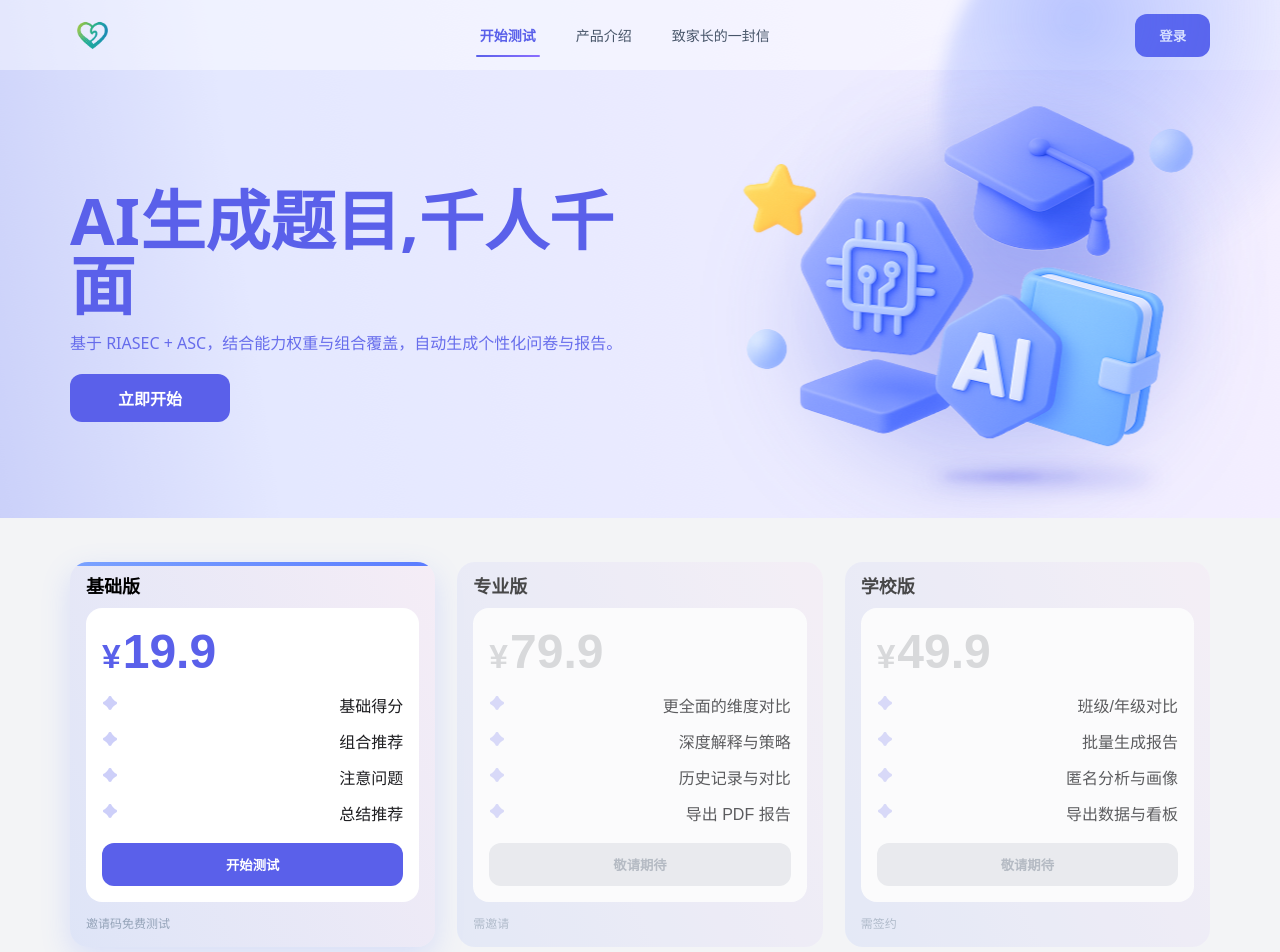
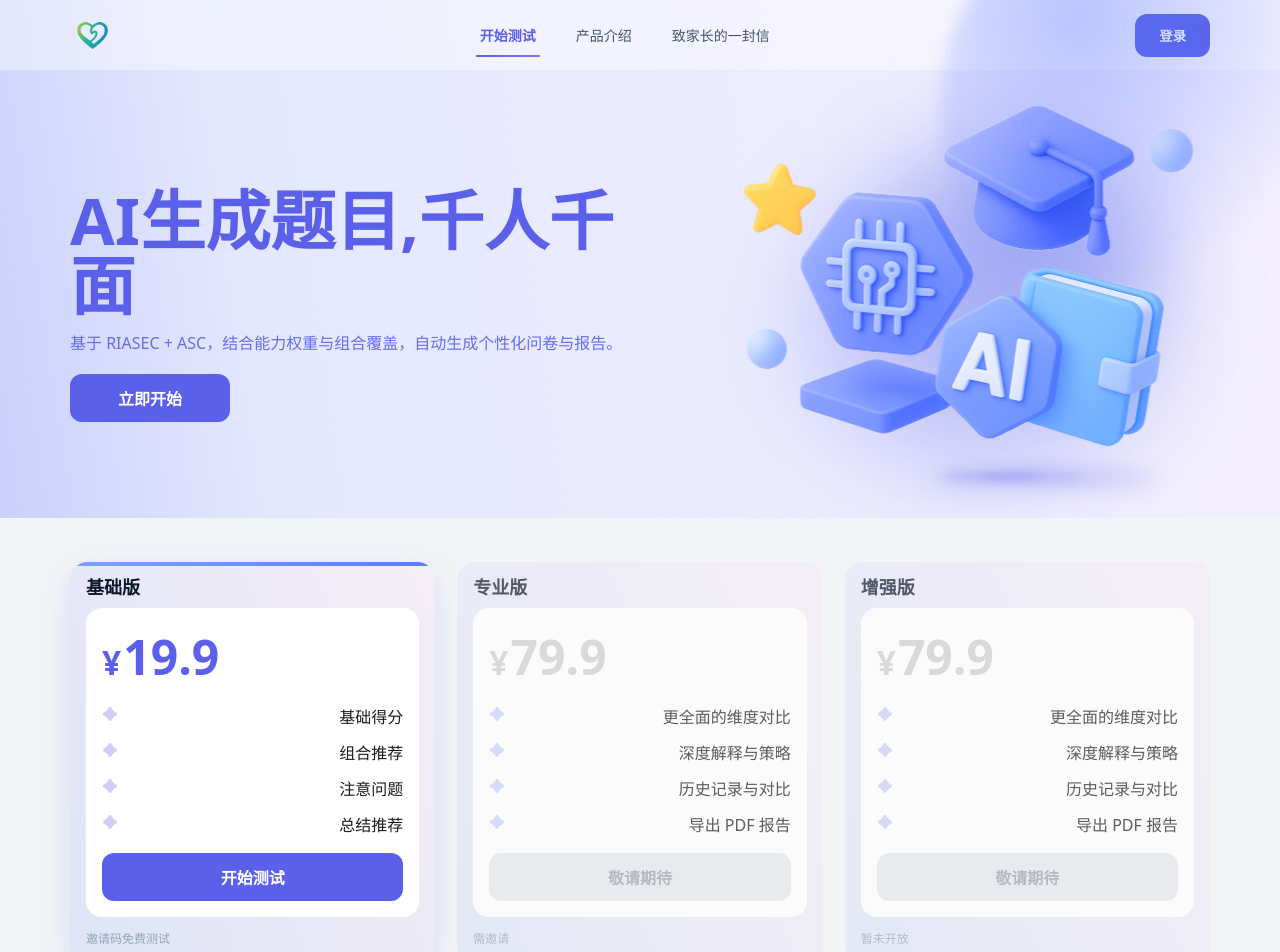
Before and after one commit to hopwesley/wenxintai, a Vue app in the folder frontend/: page / in a window 1280 px wide. Shown: the top 952 px of the page. Built offline with nearby package versions, Linux system fonts and the light colour scheme.

Commit message:
refactor content

```diff
--- a/frontend/src/controller/AssessmentReport.ts
+++ b/frontend/src/controller/AssessmentReport.ts
@@ -239,7 +239,7 @@ export const aiReportData = ref<AIReportPayload | null>(null)
 export function useReportPage() {
     const {showLoading, hideLoading} = useGlobalLoading()
     const route = useRoute()
-    const {state} = useTestSession()
+    const {state,resetSession} = useTestSession()
     const {showAlert} = useAlert()
     const router = useRouter()
 
@@ -535,10 +535,8 @@ export function useReportPage() {
 
     function handleSseDone(raw: string) {
         try {
-            let parsed = JSON.parse(raw) as AIReportPayload
-            if (typeof parsed === 'string') {
-                parsed = JSON.parse(parsed) as AIReportPayload
-            }
+            let parsed = JSON.parse(raw)
+            parsed = JSON.parse(parsed) as AIReportPayload
             console.log('------>>> parsed object:', parsed)
             aiReportData.value = parsed
 
@@ -592,6 +590,7 @@ export function useReportPage() {
     })
 
     const handleBackToHome = () => {
+        resetSession();
         const public_id = state.recordPublicID
         return apiRequest<ReportRawData>('/api/finish_report', {
             method: 'POST',
--- a/frontend/src/controller/HomeView.ts
+++ b/frontend/src/controller/HomeView.ts
@@ -9,10 +9,8 @@ import {useAuthStore} from '@/controller/wx_auth'
 import {
     StageBasic,
     TestTypeBasic,
-    TestTypePro,
-    TestTypeSchool,
     type TestFlowStep,
-    pushStageRoute,
+    pushStageRoute, PlanKey,
 } from "@/controller/common";
 
 
@@ -22,7 +20,7 @@ export interface FetchTestFlowRequest {
 
 export interface FetchTestFlowResponse {
     public_id: string
-    business_type: string
+    business_type: PlanKey
 
     // 完整流程
     steps: TestFlowStep[]
@@ -42,9 +40,6 @@ export async function fetchTestFlow(payload: FetchTestFlowRequest) {
 
 export function useHomeView() {
 
-    type PlanKey = typeof TestTypeBasic | typeof TestTypePro | typeof TestTypeSchool
-
-    const inviteCodeInput = ref('')
     const inviteStatus = ref<'idle' | 'success' | 'error'>('idle')
 
     function handleFlowError(msg: string) {
@@ -70,10 +65,10 @@ export function useHomeView() {
     const inviteModalOpen = ref(false)
 
     function openLogin() {
-        authStore.startWeChatLogin().then(r => {})
+        authStore.startWeChatLogin().then()
     }
 
-    function startTest(typ: string) {
+    function startTest(typ: PlanKey) {
         setBusinessType(typ)
         inviteModalOpen.value = true
     }
--- a/frontend/src/controller/common.ts
+++ b/frontend/src/controller/common.ts
@@ -3,7 +3,9 @@ import type { Router } from 'vue-router'
 
 export const TestTypeBasic = "basic"
 export const TestTypePro = "pro"
+export const TestTypeAdv = "adv"
 export const TestTypeSchool = "school"
+export type PlanKey = typeof TestTypeBasic | typeof TestTypePro | typeof TestTypeSchool|typeof TestTypeAdv
 
 export const StageBasic = "basic-info"
 export const StageReport = "report"
@@ -173,29 +175,6 @@ export function pushStageRoute(
     })
 }
 
-export function useTestCommon() {
-    return {
-        // 业务类型
-        TestTypeBasic,
-        TestTypePro,
-        TestTypeSchool,
-
-        // 各个阶段的路由 key
-        StageBasic,
-        StageReport,
-        StageRiasec,
-        StageAsc,
-        StageOcean,
-        StageMotivation,
-
-        // 模式 & 量表
-        Mode33,
-        Mode312,
-        scaleOptions,
-    }
-}
-
-
 export function useSseLogs(
     maxLines = 8,
     minChunkLen = 20,
--- a/frontend/src/controller/testSession.ts
+++ b/frontend/src/controller/testSession.ts
@@ -1,9 +1,7 @@
 import { reactive, watch } from 'vue'
 import {
-    ModeOption,
-    TestTypeBasic,
-    TestTypePro,
-    TestTypeSchool,
+    AnswerValue,
+    ModeOption, PlanKey,
     type TestFlowStep,
 } from '@/controller/common'
 
@@ -11,7 +9,7 @@ const STORAGE_KEY = 'wenxintai:test-session'
 
 export interface TestSession {
     recordPublicID?: string
-    businessType?: typeof TestTypeBasic | typeof TestTypePro | typeof TestTypeSchool | string
+    businessType?: PlanKey
     testFlowSteps?: TestFlowStep[]
     testRoutes?: string[]
     nextRouteItem: Record<string, number>
@@ -105,10 +103,6 @@ watch(
 )
 
 export function useTestSession() {
-    function setCurrentStep(step: number) {
-        state.currentStep = step
-    }
-
     function setTestConfig(payload: { grade: string; mode: ModeOption; hobby?: string }) {
         state.grade = payload.grade
         state.mode = payload.mode
@@ -120,7 +114,7 @@ export function useTestSession() {
         state.inviteCode = normalized || undefined
     }
 
-    function setBusinessType(typ: string | undefined) {
+    function setBusinessType(typ: PlanKey) {
         if (!typ) return
         state.businessType = typ
     }
@@ -134,12 +128,6 @@ export function useTestSession() {
             state.nextRouteItem = {}
         }
     }
-
-    function setTestRoutes(routes: string[]) {
-        if (!routes || routes.length === 0) return
-        state.testRoutes = routes
-    }
-
     function setNextRouteItem(route:string, rid:number){
         if (!route) return
 
@@ -178,26 +166,21 @@ export function useTestSession() {
         state.testRoutes = undefined
         state.nextRouteItem = {}
         state.stageAnswers = {}
-        // 重置内存里的 state
         Object.assign(state, { ...defaultSession })
-        // 清理 localStorage
         clearStorage()
     }
 
     return {
         state,
-
-        setCurrentStep,
         setTestConfig,
         setInviteCode,
         setBusinessType,
         setTestFlow,
-        setTestRoutes,
         setPublicID,
         getPublicID,
         setNextRouteItem,
-
         saveStageAnswers,
         loadStageAnswers,
+        resetSession,
     }
 }
--- a/frontend/src/views/HomeView.vue
+++ b/frontend/src/views/HomeView.vue
@@ -33,12 +33,12 @@
         </div>
       </div>
     </section>
+
     <section class="plans container" id="section-start-test">
-      <button
+      <div
           class="plan-card plan-a"
-          :class="{ 'is-active': activePlan === 'basic' }"
-          @click="activePlan = 'basic'"
-          type="button"
+          :class="{ 'is-active': activePlan === TestTypeBasic }"
+          @click="activePlan = TestTypeBasic"
       >
         <div class="planA-head">基础版</div>
         <div class="plan-card-content">
@@ -48,8 +48,7 @@
           <ul class="plan-features">
             <li class="plan-lists">
               <div class="list-icon">
-                <svg width="16px" height="16px" viewBox="0 0 16 16" version="1.1" xmlns="http://www.w3.org/2000/svg"
-                     xmlns:xlink="http://www.w3.org/1999/xlink">
+                <svg width="16px" height="16px" viewBox="0 0 16 16"  xmlns="http://www.w3.org/2000/svg" >
                   <title>形状结合</title>
                   <g id="页面-1" stroke="none" stroke-width="1" fill="none" fill-rule="evenodd" opacity="0.300000012">
                     <g id="banner01备份" transform="translate(-324, -742)" fill="#5A60EA">
@@ -65,8 +64,7 @@
             </li>
             <li class="plan-lists">
               <div class="list-icon">
-                <svg width="16px" height="16px" viewBox="0 0 16 16" version="1.1" xmlns="http://www.w3.org/2000/svg"
-                     xmlns:xlink="http://www.w3.org/1999/xlink">
+                <svg width="16px" height="16px" viewBox="0 0 16 16" xmlns="http://www.w3.org/2000/svg" >
                   <title>形状结合</title>
                   <g id="页面-1" stroke="none" stroke-width="1" fill="none" fill-rule="evenodd" opacity="0.300000012">
                     <g id="banner01备份" transform="translate(-324, -742)" fill="#5A60EA">
@@ -119,11 +117,11 @@
           </RouterLink>
         </div>
         <p class="plan-tip">邀请码免费测试</p>
-      </button>
-      <button
+      </div>
+      <div
           class="plan-card plan-pro"
-          :class="{ 'is-active': activePlan === 'pro', disabled: true }"
-          @click="activePlan = 'pro'"
+          :class="{ 'is-active': activePlan === TestTypePro, disabled: true }"
+          @click="activePlan = TestTypePro"
           type="button"
           aria-disabled="true"
       >
@@ -205,11 +203,97 @@
           <div class="btn btn-disabled w-full" aria-disabled="true">敬请期待</div>
         </div>
         <p class="plan-tip">需邀请</p>
-      </button>
-      <button
+      </div>
+      <div
+          class="plan-card plan-pro"
+          :class="{ 'is-active': activePlan === TestTypeAdv, disabled: true }"
+          @click="activePlan = TestTypeAdv"
+          type="button"
+          aria-disabled="true"
+      >
+        <div class="planA-head">增强版</div>
+        <div class="plan-card-content">
+          <div class="plan-head">
+            <div class="price price-gray"><span class="currency">¥</span>79.9</div>
+          </div>
+          <ul class="plan-features">
+            <li class="plan-lists">
+              <div class="list-icon">
+                <svg width="16px" height="16px" viewBox="0 0 16 16" version="1.1" xmlns="http://www.w3.org/2000/svg"
+                     xmlns:xlink="http://www.w3.org/1999/xlink">
+                  <title>形状结合</title>
+                  <g id="页面-1" stroke="none" stroke-width="1" fill="none" fill-rule="evenodd" opacity="0.300000012">
+                    <g id="banner01备份" transform="translate(-324, -742)" fill="#5A60EA">
+                      <path
+                          d="M337.608242,745.911968 L337.575942,745.984855 C337.119327,747.069316 336.836904,748.567485 336.836904,750.222317 C336.836904,751.769892 337.083903,753.180453 337.489381,754.243768 C337.129462,754.709541 336.710603,755.128402 336.244547,755.489232 C335.182367,755.083015 333.771411,754.835864 332.223358,754.835864 C330.530609,754.835864 329.001785,755.131376 327.912006,755.606561 C327.330883,755.182193 326.817434,754.668743 326.392425,754.086618 C326.868431,752.996904 327.163763,751.468498 327.163763,749.776268 C327.163763,748.228215 326.916611,746.81726 326.51091,745.75383 C326.871565,745.288761 327.289801,744.870524 327.755104,744.51014 C328.8183,744.915571 330.229256,745.162722 331.777309,745.162722 C333.469539,745.162722 334.997944,744.86739 336.087658,744.392462 C336.669701,744.81631 337.183199,745.329796 337.608242,745.911968 Z"
+                          id="形状结合"
+                          transform="translate(332.0003, 749.9995) rotate(-45) translate(-332.0003, -749.9995)"></path>
+                    </g>
+                  </g>
+                </svg>
+              </div>
+              <div class="list-intro">更全面的维度对比</div>
+            </li>
+            <li class="plan-lists">
+              <div class="list-icon">
+                <svg width="16px" height="16px" viewBox="0 0 16 16" version="1.1" xmlns="http://www.w3.org/2000/svg"
+                     xmlns:xlink="http://www.w3.org/1999/xlink">
+                  <title>形状结合</title>
+                  <g id="页面-1" stroke="none" stroke-width="1" fill="none" fill-rule="evenodd" opacity="0.300000012">
+                    <g id="banner01备份" transform="translate(-324, -742)" fill="#5A60EA">
+                      <path
+                          d="M337.608242,745.911968 L337.575942,745.984855 C337.119327,747.069316 336.836904,748.567485 336.836904,750.222317 C336.836904,751.769892 337.083903,753.180453 337.489381,754.243768 C337.129462,754.709541 336.710603,755.128402 336.244547,755.489232 C335.182367,755.083015 333.771411,754.835864 332.223358,754.835864 C330.530609,754.835864 329.001785,755.131376 327.912006,755.606561 C327.330883,755.182193 326.817434,754.668743 326.392425,754.086618 C326.868431,752.996904 327.163763,751.468498 327.163763,749.776268 C327.163763,748.228215 326.916611,746.81726 326.51091,745.75383 C326.871565,745.288761 327.289801,744.870524 327.755104,744.51014 C328.8183,744.915571 330.229256,745.162722 331.777309,745.162722 C333.469539,745.162722 334.997944,744.86739 336.087658,744.392462 C336.669701,744.81631 337.183199,745.329796 337.608242,745.911968 Z"
+                          id="形状结合"
+                          transform="translate(332.0003, 749.9995) rotate(-45) translate(-332.0003, -749.9995)"></path>
+                    </g>
+                  </g>
+                </svg>
+              </div>
+              <div class="list-intro">深度解释与策略</div>
+            </li>
+            <li class="plan-lists">
+              <div class="list-icon">
+                <svg width="16px" height="16px" viewBox="0 0 16 16" version="1.1" xmlns="http://www.w3.org/2000/svg"
+                     xmlns:xlink="http://www.w3.org/1999/xlink">
+                  <title>形状结合</title>
+                  <g id="页面-1" stroke="none" stroke-width="1" fill="none" fill-rule="evenodd" opacity="0.300000012">
+                    <g id="banner01备份" transform="translate(-324, -742)" fill="#5A60EA">
+                      <path
+                          d="M337.608242,745.911968 L337.575942,745.984855 C337.119327,747.069316 336.836904,748.567485 336.836904,750.222317 C336.836904,751.769892 337.083903,753.180453 337.489381,754.243768 C337.129462,754.709541 336.710603,755.128402 336.244547,755.489232 C335.182367,755.083015 333.771411,754.835864 332.223358,754.835864 C330.530609,754.835864 329.001785,755.131376 327.912006,755.606561 C327.330883,755.182193 326.817434,754.668743 326.392425,754.086618 C326.868431,752.996904 327.163763,751.468498 327.163763,749.776268 C327.163763,748.228215 326.916611,746.81726 326.51091,745.75383 C326.871565,745.288761 327.289801,744.870524 327.755104,744.51014 C328.8183,744.915571 330.229256,745.162722 331.777309,745.162722 C333.469539,745.162722 334.997944,744.86739 336.087658,744.392462 C336.669701,744.81631 337.183199,745.329796 337.608242,745.911968 Z"
+                          id="形状结合"
+                          transform="translate(332.0003, 749.9995) rotate(-45) translate(-332.0003, -749.9995)"></path>
+                    </g>
+                  </g>
+                </svg>
+              </div>
+              <div class="list-intro">历史记录与对比</div>
+            </li>
+            <li class="plan-lists">
+              <div class="list-icon">
+                <svg width="16px" height="16px" viewBox="0 0 16 16" version="1.1" xmlns="http://www.w3.org/2000/svg"
+                     xmlns:xlink="http://www.w3.org/1999/xlink">
+                  <title>形状结合</title>
+                  <g id="页面-1" stroke="none" stroke-width="1" fill="none" fill-rule="evenodd" opacity="0.300000012">
+                    <g id="banner01备份" transform="translate(-324, -742)" fill="#5A60EA">
+                      <path
+                          d="M337.608242,745.911968 L337.575942,745.984855 C337.119327,747.069316 336.836904,748.567485 336.836904,750.222317 C336.836904,751.769892 337.083903,753.180453 337.489381,754.243768 C337.129462,754.709541 336.710603,755.128402 336.244547,755.489232 C335.182367,755.083015 333.771411,754.835864 332.223358,754.835864 C330.530609,754.835864 329.001785,755.131376 327.912006,755.606561 C327.330883,755.182193 326.817434,754.668743 326.392425,754.086618 C326.868431,752.996904 327.163763,751.468498 327.163763,749.776268 C327.163763,748.228215 326.916611,746.81726 326.51091,745.75383 C326.871565,745.288761 327.289801,744.870524 327.755104,744.51014 C328.8183,744.915571 330.229256,745.162722 331.777309,745.162722 C333.469539,745.162722 334.997944,744.86739 336.087658,744.392462 C336.669701,744.81631 337.183199,745.329796 337.608242,745.911968 Z"
+                          id="形状结合"
+                          transform="translate(332.0003, 749.9995) rotate(-45) translate(-332.0003, -749.9995)"></path>
+                    </g>
+                  </g>
+                </svg>
+              </div>
+              <div class="list-intro">导出 PDF 报告</div>
+            </li>
+          </ul>
+          <div class="btn btn-disabled w-full" aria-disabled="true">敬请期待</div>
+        </div>
+        <p class="plan-tip">暂未开放</p>
+      </div>
+      <div
           class="plan-card plan-school"
-          :class="{ 'is-active': activePlan === 'school', disabled: true }"
-          @click="activePlan = 'school'"
+          :class="{ 'is-active': activePlan === TestTypeSchool, disabled: true }"
+          @click="activePlan = TestTypeSchool"
           type="button"
           aria-disabled="true"
       >
@@ -291,7 +375,7 @@
           <div class="btn btn-disabled w-full" aria-disabled="true">敬请期待</div>
         </div>
         <p class="plan-tip">需签约</p>
-      </button>
+      </div>
     </section>
     <!-- ① 选科引擎核心价值阐述（新模块） -->
     <section id="section-product-intro" class="home-section value-section">
@@ -476,6 +560,7 @@ import {useHomeView} from '@/controller/HomeView'
 
 import {useAuthStore} from '@/controller/wx_auth'
 import {useRouter} from "vue-router";
+import {TestTypeAdv, TestTypeBasic, TestTypePro, TestTypeSchool} from "@/controller/common";
 
 type LetterTabKey = 'parent' | 'student'
 const activeLetterTab = ref<LetterTabKey>('parent')
```
